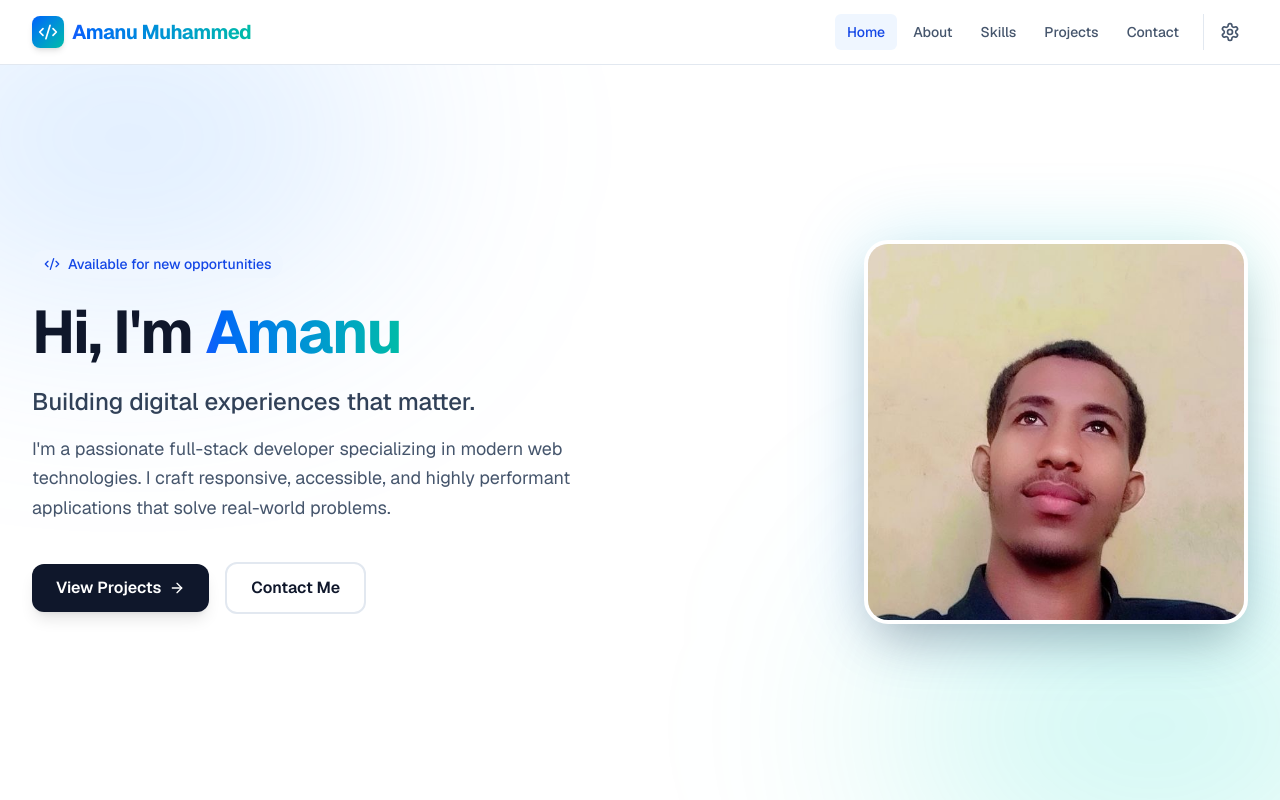
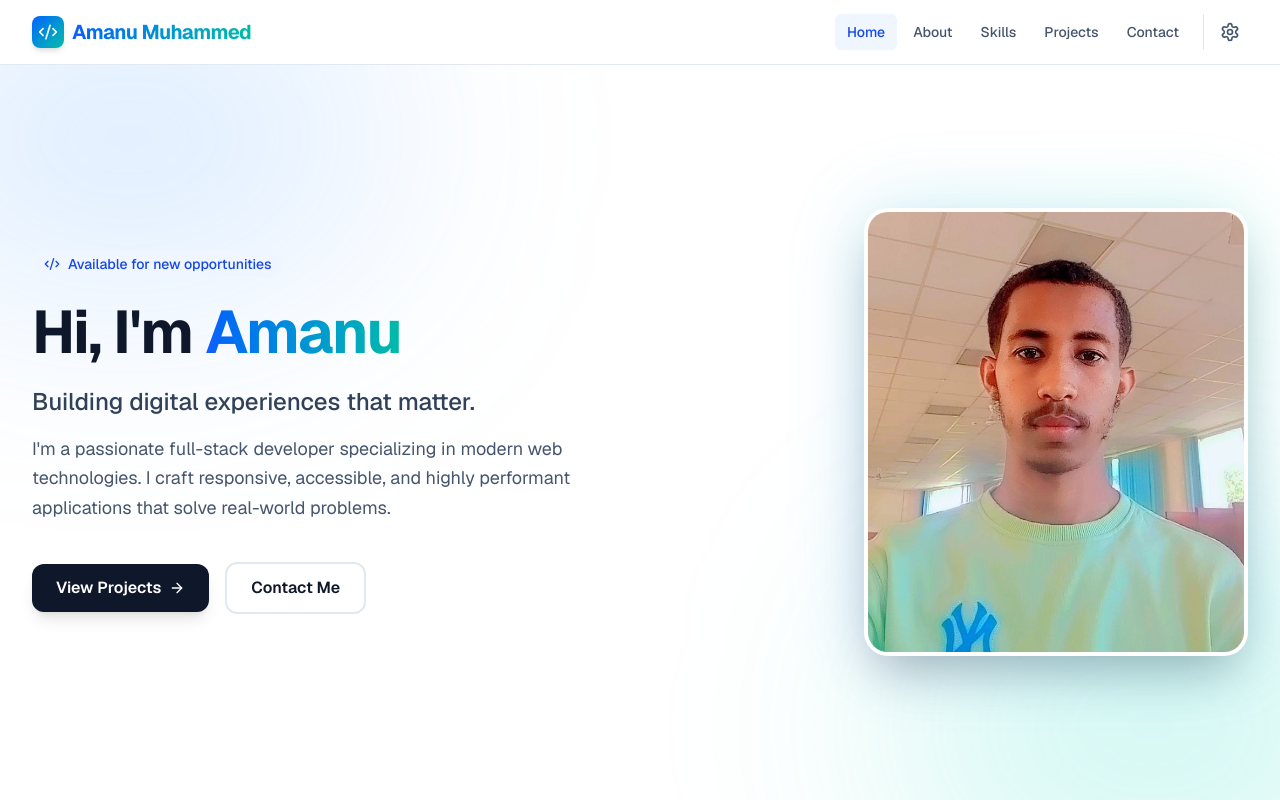
Before and after one commit to aman-9496/my-portfolio, a Next.js app: page / in a window 1280 px wide. Shown: the top 800 px of the page. Built offline with nearby package versions, Linux system fonts and the light colour scheme.

Commit message:
fix: update food ordering and mosque website GitHub repo links

```diff
--- a/src/app/page.tsx
+++ b/src/app/page.tsx
@@ -52,15 +52,16 @@ export default function Home() {
                 </div>
               </div>
               <div className="flex-1 flex justify-center lg:justify-end">
-                <div className="relative w-64 h-64 sm:w-80 sm:h-80 lg:w-96 lg:h-96 group">
+                <div className="relative w-64 h-80 sm:w-80 sm:h-96 lg:w-96 lg:h-[28rem] group">
                   <div className="absolute inset-0 rounded-3xl bg-gradient-to-tr from-blue-500 to-teal-400 opacity-20 dark:opacity-40 group-hover:opacity-40 dark:group-hover:opacity-60 transition-opacity duration-500 blur-2xl" />
                   <div className="relative w-full h-full rounded-3xl overflow-hidden border-4 border-white dark:border-slate-800 shadow-2xl bg-slate-100 dark:bg-slate-900">
                     <Image
-                      src="/aman.jpg"
+                      src="/amanlove.jpg"
                       alt="Amanu's Profile Picture"
                       fill
                       sizes="(max-width: 768px) 256px, (max-width: 1024px) 320px, 384px"
-                      className="object-cover"
+                      className="object-cover object-top"
+                      quality={100}
                       priority
                     />
                   </div>
--- a/src/app/projects/page.tsx
+++ b/src/app/projects/page.tsx
@@ -11,8 +11,8 @@ const projects = [
       "A fully responsive and interactive food ordering web application. Features a modern UI allowing users to browse menus, customize orders, and experience a smooth checkout process across all devices.",
     tags: ["Next.js", "React", "Tailwind CSS", "TypeScript"],
     image: "https://images.unsplash.com/photo-1565299624946-b28f40a0ae38?w=800&q=80",
-    live: "https://github.com/aman-9496",           // TODO: replace with live deploy URL
-    github: "https://github.com/aman-9496",         // TODO: replace with exact repo URL
+    live: "https://github.com/aman-9496/food_ordering",
+    github: "https://github.com/aman-9496/food_ordering"
   },
   {
     title: "Mosque Website",
@@ -20,8 +20,8 @@ const projects = [
       "A full-stack mosque and madrasa management platform to digitize community services — prayer times, donations, events, Iʿtikāf registration, futsal booking, and admin dashboards. Fully deployed with domain and HTTPS.",
     tags: ["Django", "Python", "React", "PostgreSQL", "Docker", "AWS"],
     image: "https://images.unsplash.com/photo-1564769625905-50e93615e769?w=800&q=80",
-    live: "https://your-mosque-site.com",            // TODO: replace with live deploy URL
-    github: "https://github.com/aman-9496/mosque-website",
+    live: "https://github.com/aman-9496/Mosque_website",
+    github: "https://github.com/aman-9496/Mosque_website",
   },
   {
     title: "E-commerce Website",
```
